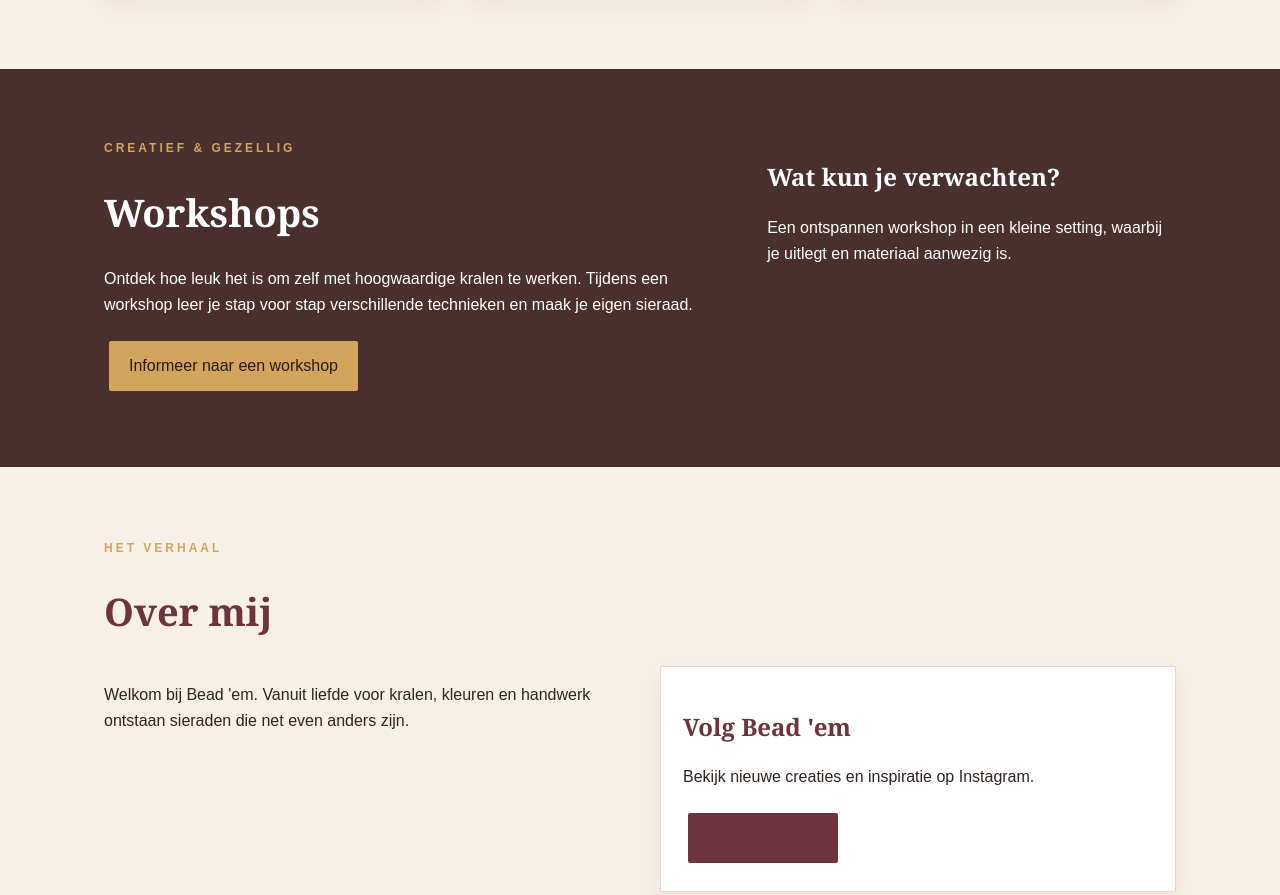
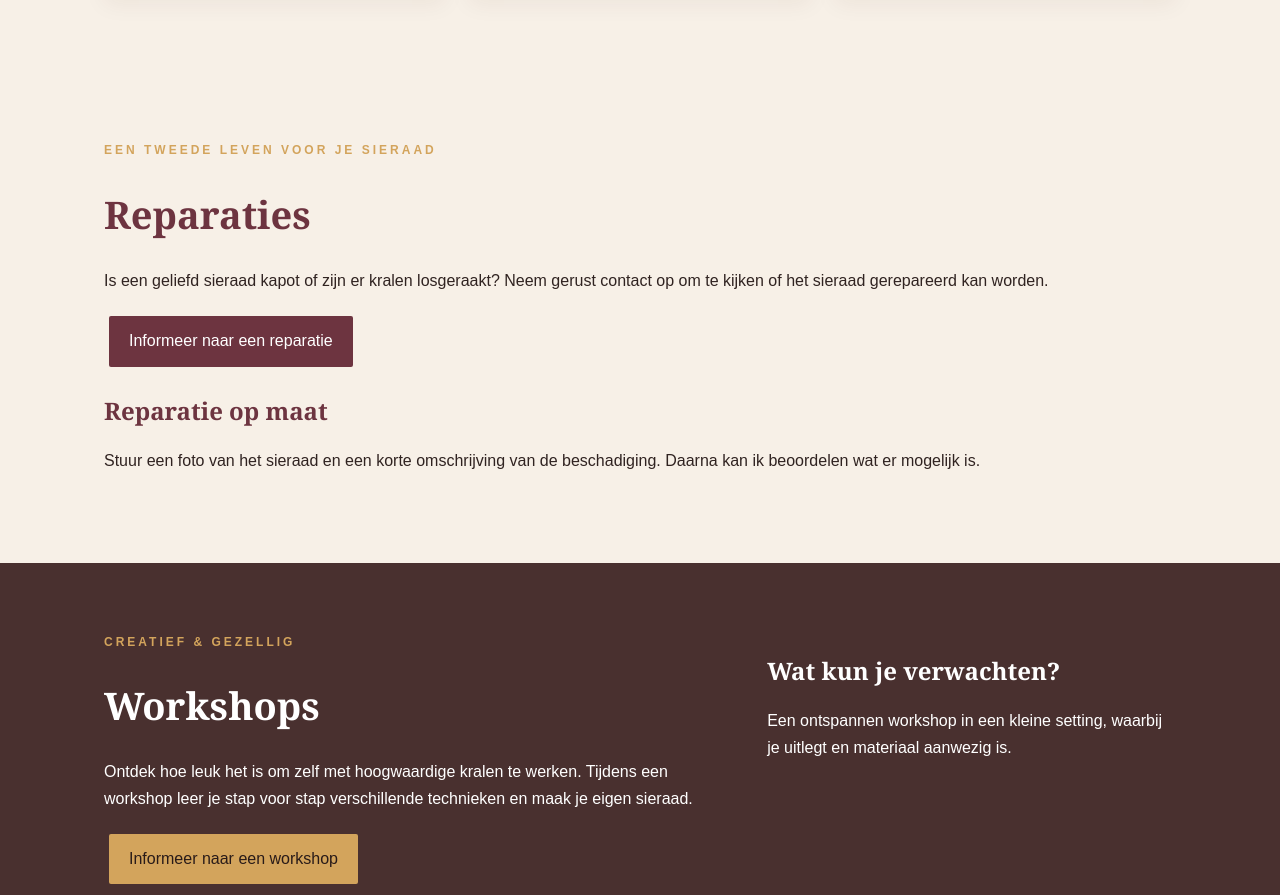
Before and after one commit to npcats/BeadEm, a plain HTML site: page index.html in a window 1280 px wide. Shown: the part 1433-2328 px from the top of the page. Drawn offline with Linux system fonts and the light colour scheme.

Commit message:
Add repair section with information and contact link
Added a new section for repairs with details and a contact link.

```diff
--- a/index.html
+++ b/index.html
@@ -23,6 +23,7 @@
           <a href="#home">Home</a>
           <a href="#workshops">Workshops</a>
           <a href="#shop">Shop</a>
+          <a href="#reparaties">Reparaties</a>
           <a href="#over">Over mij</a>
           <a href="#contact">Contact</a>
           <a href="#service">Klantenservice</a>
@@ -180,6 +181,31 @@
         </div>
       </section>
 
+      <section class="repair-band" id="reparaties">
+    <div class="repair-inner">
+        <div>
+            <div class="eyebrow">Een tweede leven voor je sieraad</div>
+            <h2>Reparaties</h2>
+            <p>
+                Is een geliefd sieraad kapot of zijn er kralen losgeraakt?
+                Neem gerust contact op om te kijken of het sieraad gerepareerd
+                kan worden.
+            </p>
+            <a class="btn repair-btn" href="#contact">
+                Informeer naar een reparatie
+            </a>
+        </div>
+
+        <div>
+            <h3>Reparatie op maat</h3>
+            <p>
+                Stuur een foto van het sieraad en een korte omschrijving van
+                de beschadiging. Daarna kan ik beoordelen wat er mogelijk is.
+            </p>
+        </div>
+    </div>
+</section>
+
       <div class="band">
         <div class="inner" id="workshops">
           <div>
```
